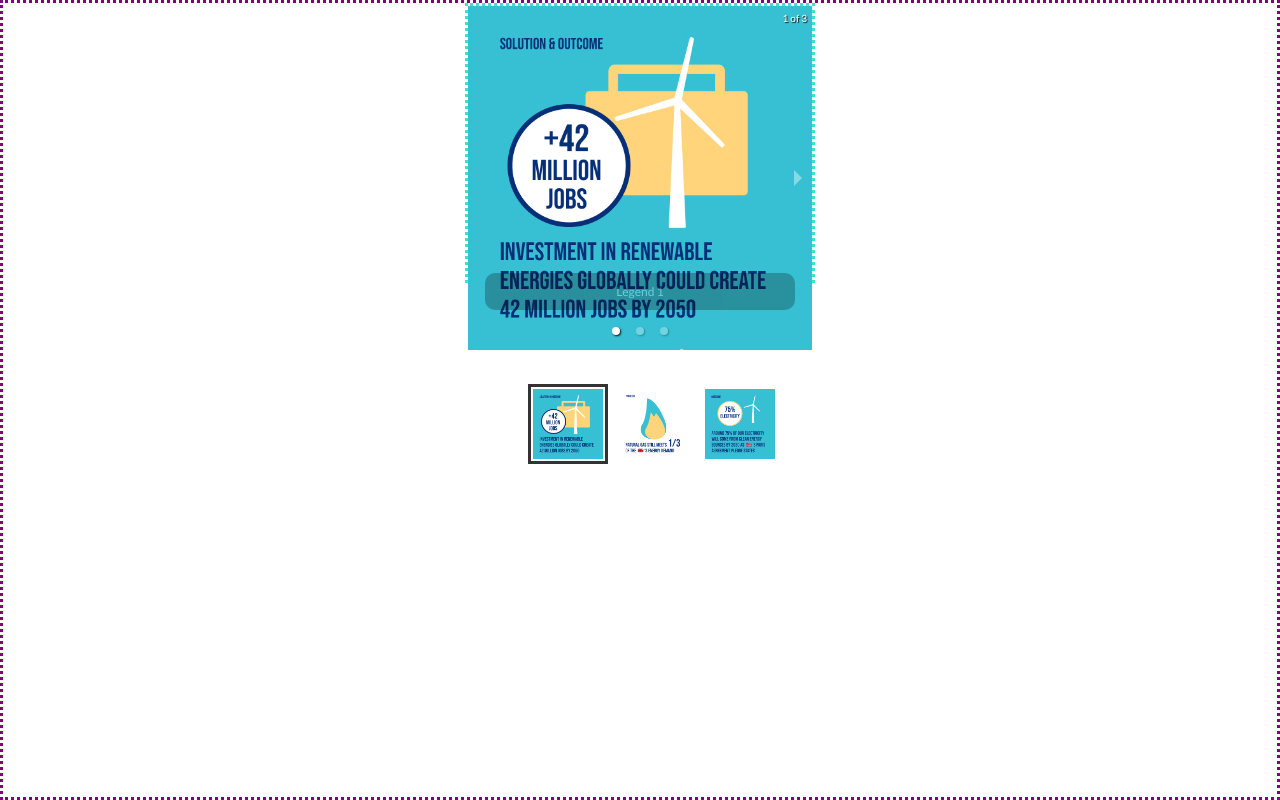
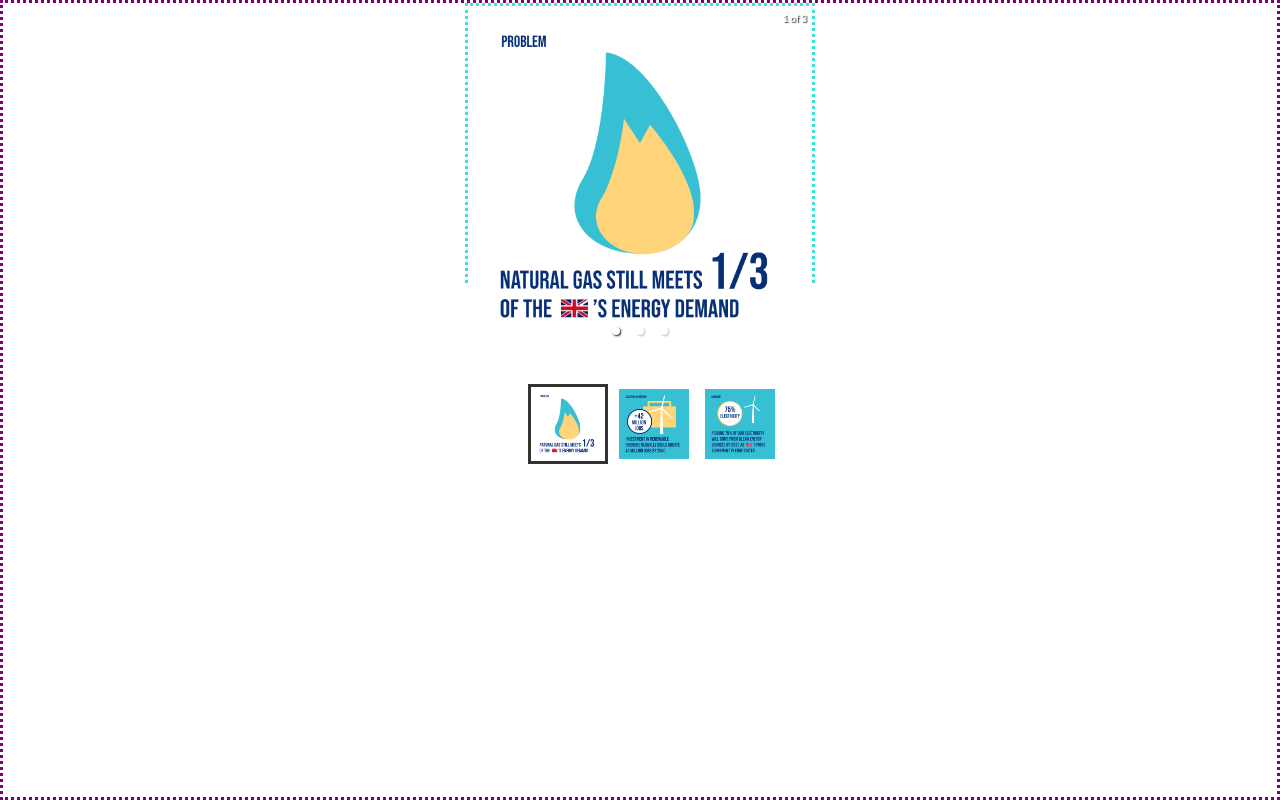
Before and after one commit to DanielaGordas/ppl-plan, a React (Create React App) app in the folder client/: page / in a window 1280 px wide. Built offline with nearby package versions, Linux system fonts and the light colour scheme.

Commit message:
added reusable function which can serve all files from a folder as an array which can then be iterated over

```diff
--- a/client/src/components/InfographicsCarousel.js
+++ b/client/src/components/InfographicsCarousel.js
@@ -2,30 +2,18 @@ import React from 'react';
 import { Carousel } from 'react-responsive-carousel';
 import "react-responsive-carousel/lib/styles/carousel.min.css";
 import classes from '../styles/components/infographics-carousel.module.scss';
+import getArrayOfAllFolderChildren from '../functions/getArrayOfAllFolderChildren';
 
 
 const InfographicsCarousel = () => {
-  const imagesContext = require.context('../../src/images/infographics-carousel', true, /\.jpg$/);
-  const images = imagesContext.keys();
-  const joinedPaths = [];
-  images.forEach(i => {
-    joinedPaths.push(imagesContext(i));
-  });
+  const context = require.context('../../src/images/infographics-carousel', true, /\.jpg$/);
+  const images = getArrayOfAllFolderChildren(context);
 
   return (
     <Carousel className={classes.Carousel}>
-      <div>
-        <img src={joinedPaths[1]} />
-        <p className="legend">Legend 1</p>
-      </div>
-      <div>
-        <img src={joinedPaths[0]} />
-        <p className="legend">Legend 2</p>
-      </div>
-      <div>
-        <img src={joinedPaths[2]} />
-        <p className="legend">Legend 3</p>
-      </div>
+      {images.map(image => (
+        <img src={image}/>
+      ))}
     </Carousel>
   )
 }
--- /dev/null
+++ b/client/src/functions/getArrayOfAllFolderChildren.js
@@ -0,0 +1,19 @@
+/* you need to make a require context call first and pass it to the function.
+the syntax is:
+const context = require.context('../../src/images/infographics-carousel', true, /\.jpg$/);
+pass the folder path, and an optional regex (otherwise just pass /./)
+*/
+
+
+
+const getArrayOfAllFolderChildren = (requireContext) => {
+  const context = requireContext;
+  const images = context.keys();
+  const joinedPaths = [];
+  images.forEach(i => {
+    joinedPaths.push(context(i));
+  });
+  return joinedPaths;
+}
+
+export default getArrayOfAllFolderChildren;
```
